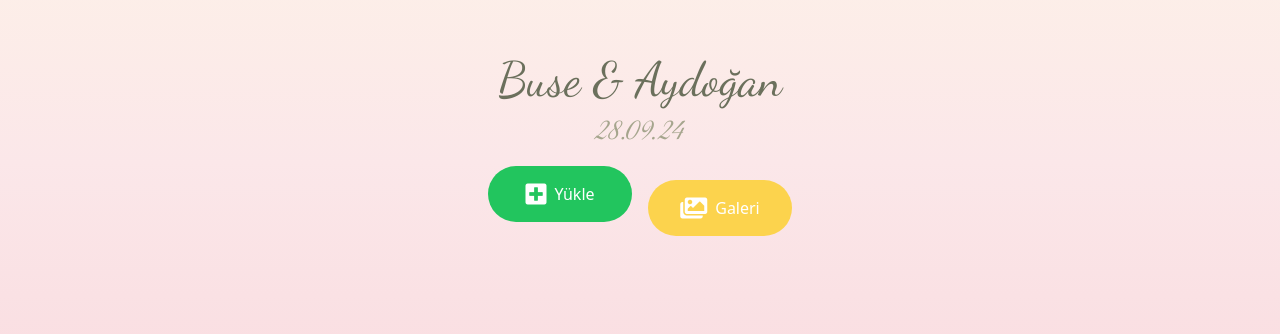
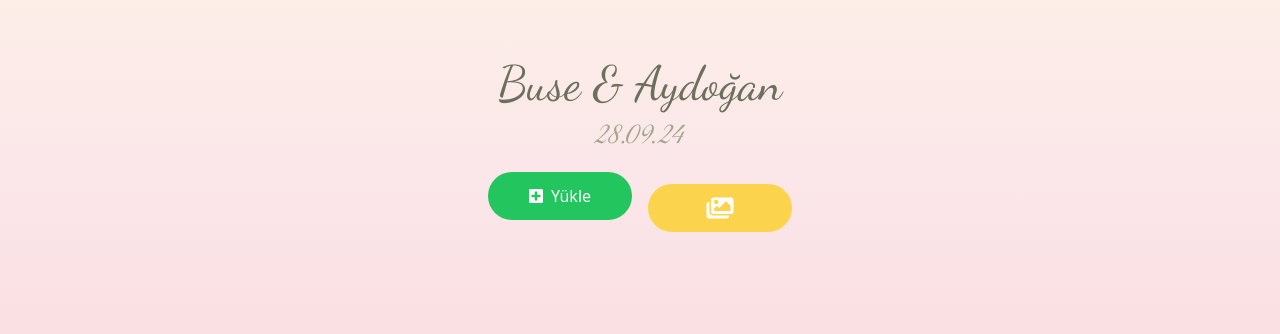
Before and after one commit to xzssv/tatlitelas, an Angular app in the folder tatlitelas/: page / in a window 1280 px wide. Shown: the part 238-572 px from the top of the page. Built offline with nearby package versions, Linux system fonts and the light colour scheme.

Commit message:
btngallery ico to text

```diff
--- a/tatlitelas/src/app/pages/home/home/home.component.css
+++ b/tatlitelas/src/app/pages/home/home/home.component.css
@@ -60,25 +60,31 @@ h1 {
 
 .btn,
 .btnc {
-  @apply py-3 px-6 border-none rounded-full text-base cursor-pointer transition-all duration-300 flex items-center justify-center w-36;
+    @apply py-3 px-6 border-none rounded-full text-base cursor-pointer transition-all duration-300 flex items-center justify-center;
 }
 
 .btnc {
-  /* background-color: var(--color-custom-green); */
-  /* color: white; */
+    @apply animate-bounce w-36 bg-green-500 text-white; /* Yükle butonu */
 }
 
 .btn {
-  /* background-color: var(--color-custom-brown);
-  color: white; */
+    @apply w-36 h-12 bg-amber-300 text-white relative flex items-center justify-center; /* Galeri butonu */
+    overflow: hidden; /* İçeriğin taşmasını engelle */
 }
 
-.btn:hover,
-.btnc:hover {
-  @apply opacity-80;
+.btn span {
+    @apply whitespace-nowrap opacity-0 text-center font-bold;
+    transition: opacity 0.3s ease-in-out; /* Sadece opacity değişimi */
 }
 
-.btn i,
-.btnc i {
-  @apply text-2xl;
+.btn:hover span {
+    @apply opacity-100;
 }
+
+.btn i {
+    @apply text-2xl transition-opacity duration-300 ease-in-out;
+}
+
+.btn:hover i {
+    @apply opacity-0; /* İkonu gizler */
+}
--- a/tatlitelas/src/app/pages/home/home/home.component.html
+++ b/tatlitelas/src/app/pages/home/home/home.component.html
@@ -5,18 +5,10 @@
     <button class="btnc btn-upload animate-bounce bg-green-500 text-white" (click)="triggerFileInput()">
       <i class="fa fa-plus-square mr-2" aria-hidden="true"></i>Yükle
     </button>
-    <button class="btn btn-gallery bg-amber-300 text-white" (click)="openGallery()">
-      <i class="fas fa-images mr-2"></i>Galeri
+    <button class="btn btn-gallery bg-amber-300 text-white relative overflow-hidden" (click)="openGallery()">
+      <i class="fas fa-images text-2xl"></i>
+      <span class="absolute left-12 opacity-0 transition-opacity duration-300">Galeri</span>
     </button>
   </div>
   <input type="file" id="fileInput" class="hidden" multiple accept="image/*,video/*" (change)="onFileSelected($event)">
-  <!-- <div *ngIf="photos.length > 0" class="mt-8 w-full max-w-2xl">
-    <h2 class="text-2xl mb-6 text-primary text-center">Yüklenen Fotoğraflar</h2>
-    <div class="grid grid-cols-2 sm:grid-cols-3 md:grid-cols-4 gap-6">
-      <div *ngFor="let photo of photos" class="photo-container">
-        <img [src]="photo.url" [alt]="photo.name"
-          class="w-full h-full object-cover rounded-lg shadow-lg transition-all duration-300 hover:shadow-xl hover:scale-105">
-      </div>
-    </div>
-  </div> -->
 </div>
```
Lines whose indentation alone changed are shown as unchanged.
